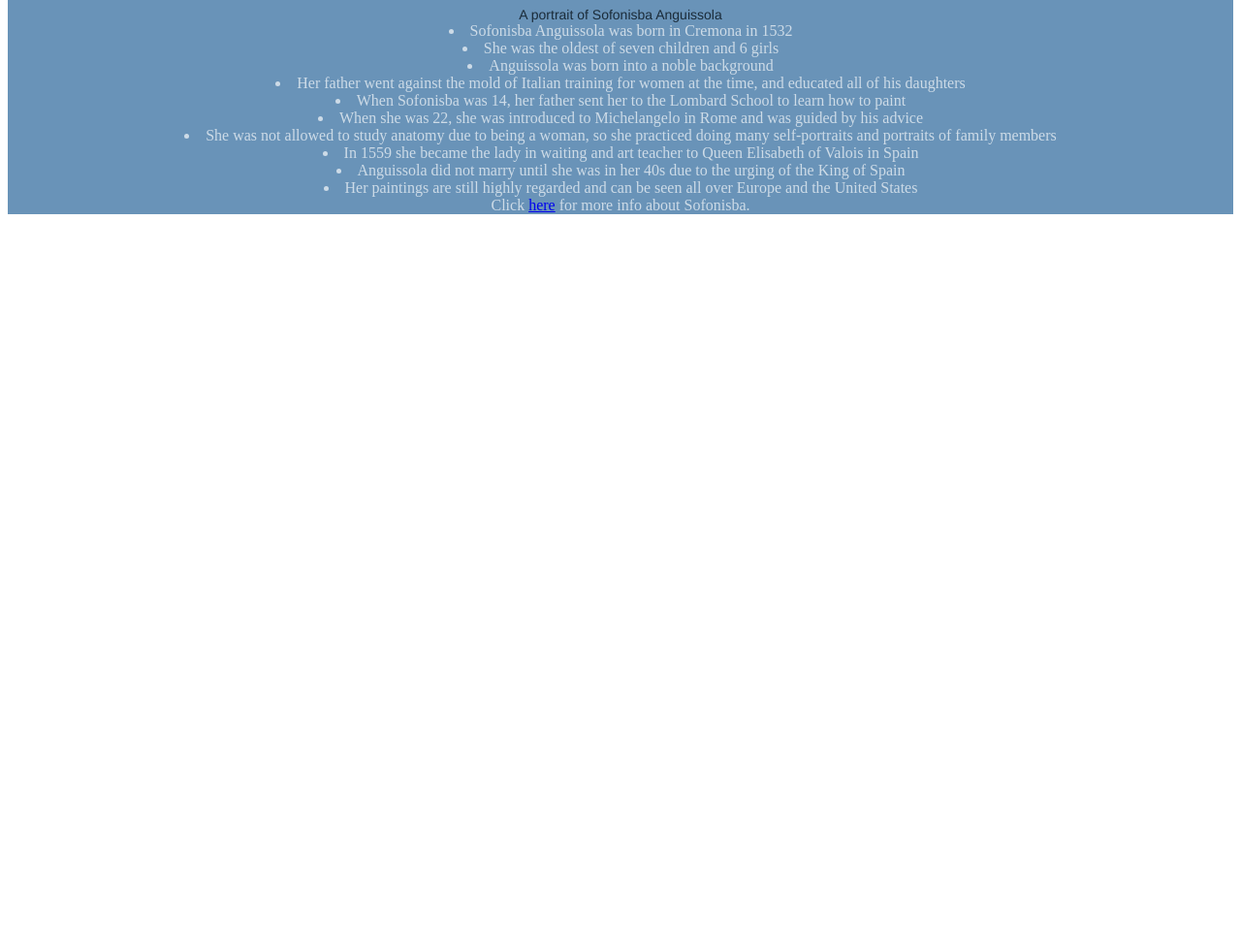
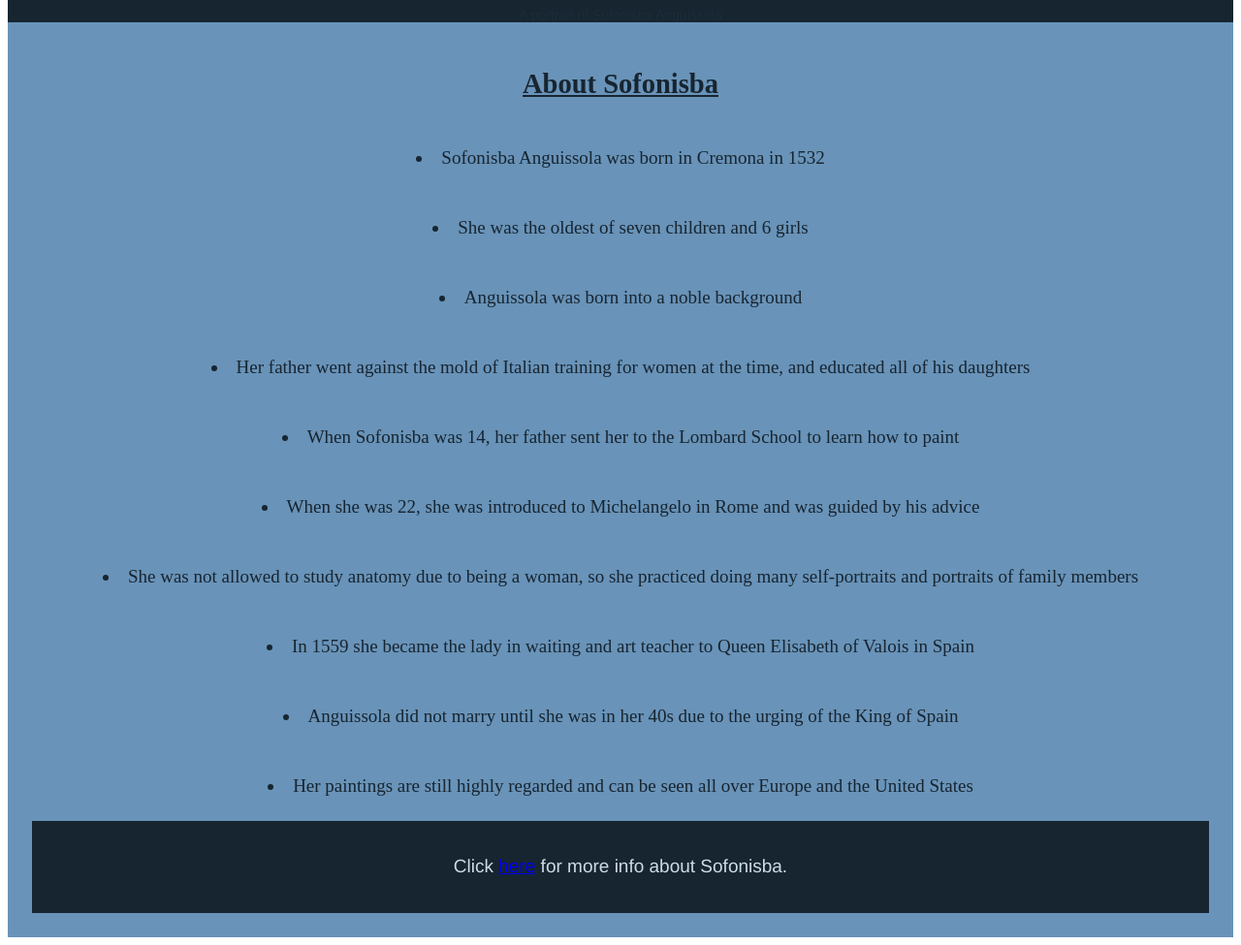
Before and after one commit to wolaki96/sofonisba_tribute, a plain HTML site: page index.html in a window 1280 px wide. Shown: the part 1040-2015 px from the top of the page at 97% size. Before the commit the page ends 1269 px from the top, so only its background shows below. Drawn offline with Linux system fonts and the light colour scheme.

Commit message:
finished up making a simple tribute page

```diff
--- a/index.html
+++ b/index.html
@@ -20,6 +20,7 @@
         </div>
 <div id="tribute-info">
     <div>
+        <h2>About Sofonisba</h2>
 
             <li>Sofonisba Anguissola was born in Cremona in 1532</li>
             <li>She was the oldest of seven children and 6 girls</li>
@@ -34,9 +35,11 @@
 
 
 
-</div>Click
+</div>
+<footer>Click
 <a id="tribute-link" target="_blank" href="https://www.europeana.eu/en/exhibitions/pioneers/sofonisba-anguissola">here</a> for more info about Sofonisba.
 </div>
+</footer>
     </main>
 
 </body>
--- a/styles.css
+++ b/styles.css
@@ -19,6 +19,9 @@ img {
     font-family: 'Franklin Gothic Medium', 'Arial Narrow', Arial, sans-serif;
     text-align: center;
 }
+#img-div {
+    background-color: #172531;
+}
 /* header */
 header {
     padding: .3%;
@@ -27,7 +30,20 @@ header {
     color: #1b2c3a;
     font-size: 30px;
 }
+h2{
+    text-decoration: underline;
+}
 #tribute-info, li {
     text-align: center;
-    color:#cddbe7;
+    color:#172531;
+    font-size: 19px;
+    padding: 25px;
+    font-family: 'Times New Roman', Times, serif;
+
 }
+footer {
+    background-color: #172531;
+    color: #cddbe7;
+    font-family: 'Franklin Gothic Medium', 'Arial Narrow', Arial, sans-serif;
+    padding: 3%; ;
+}
```
